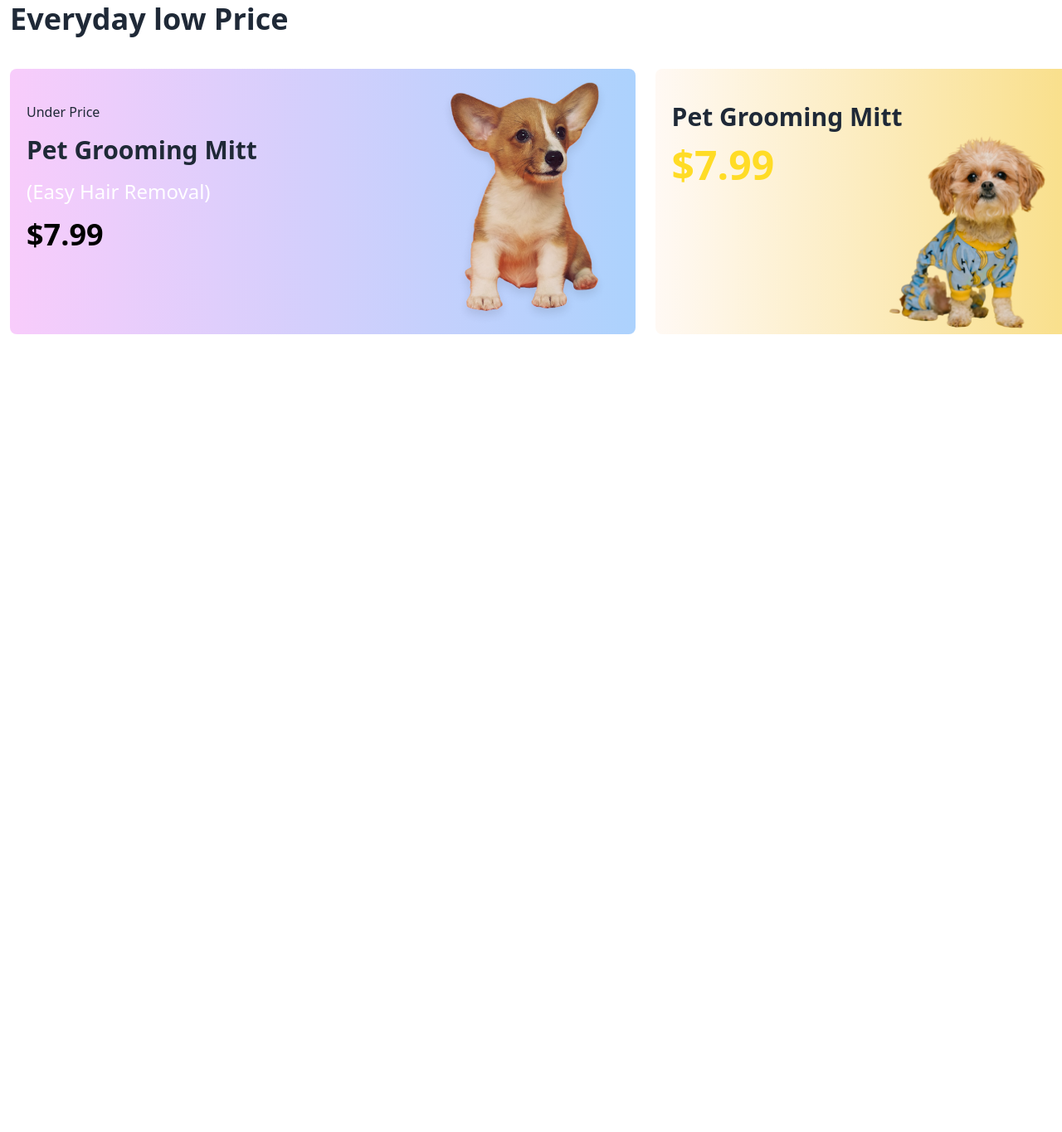
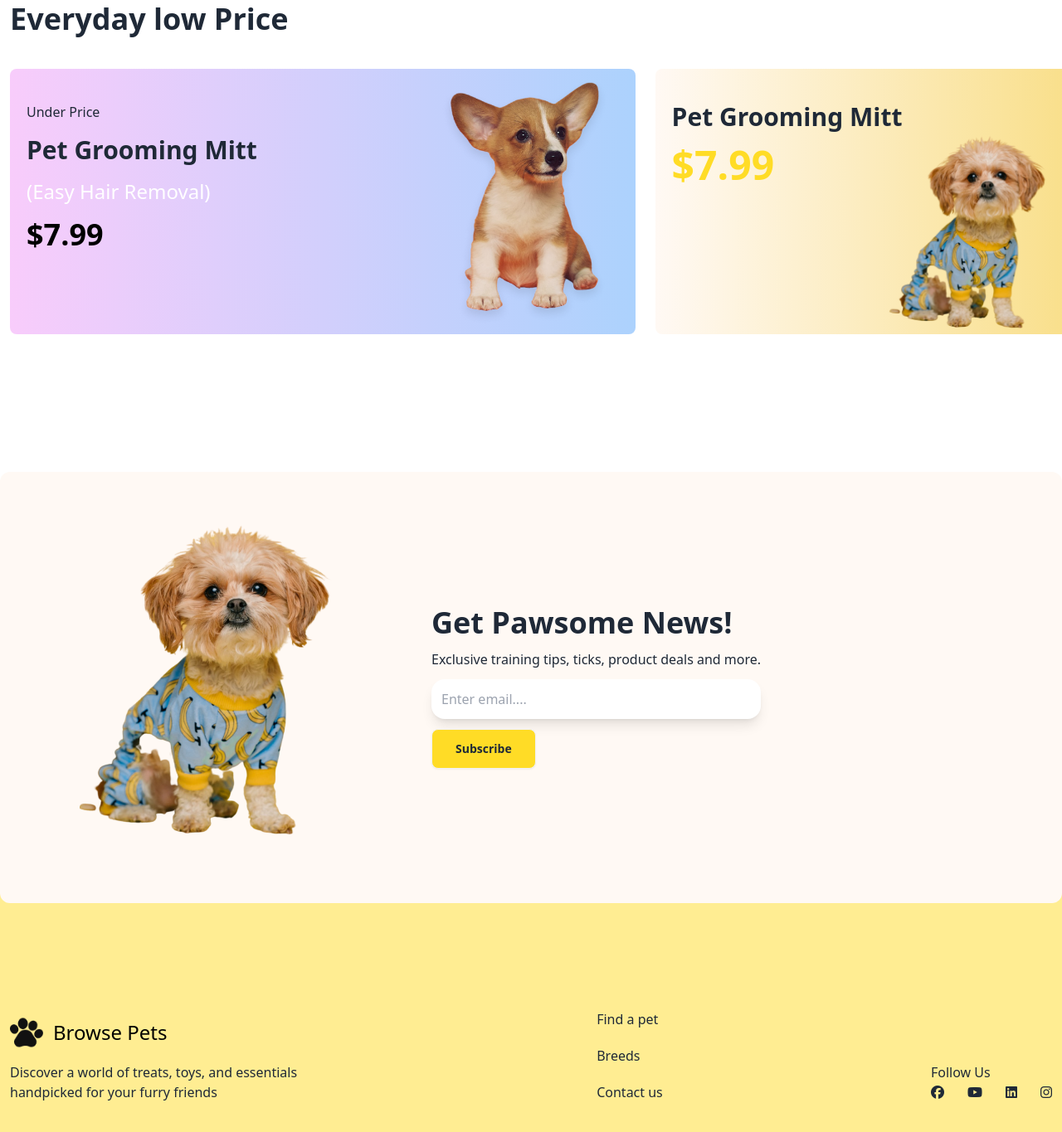
Before and after one commit to NazmulhaqueD/assignment3-with-tailwind-css, a plain HTML site: page index.html in a window 1280 px wide. Shown: the part 2265-3630 px from the top of the page at 83% size. Before the commit the page ends 2680 px from the top, so only its background shows below. Drawn offline with nearby package versions, Linux system fonts and the light colour scheme.

Commit message:
footer and chalenge section done

```diff
--- a/index.html
+++ b/index.html
@@ -231,7 +231,7 @@
          </section>
 
          <!-- price section -->
-        <section class=" max-w-[1320px] mx-auto p-3">
+        <section class=" max-w-[1320px] mx-auto p-3 pb-28">
           <h1 class="text-4xl font-bold pb-4 md:pb-10">Everyday low Price</h1>
 
          <div class="grid gap-6 md:grid-cols-[60%_40%]">
@@ -254,8 +254,49 @@
         </section>
       </main>
       <!-- footer -->
-       <footer>
+       <footer class="bg-[#FFED92] mt-[326px] py-14 px-3 relative">
 
+        <div class="max-w-[1320px] mx-auto flex flex-col md:flex-row gap-9 justify-between md:items-end pt-80">
+             <!-- 1st nav -->
+         <nav class="md:max-w-96">
+          <div class="flex items-center gap-3 pb-4">
+            <img class="w-10" src="c1-assets/logo-footer.png" alt="">
+            <h2 class="text-2xl text-black">Browse Pets</h2>
+         </div>
+         <p>Discover a world of treats, toys, and essentials handpicked for your furry friends</p>
+         </nav>
+         <!-- 2nd nav -->
+         <ul class="flex flex-col gap-5">
+          <li><a href="">Find a pet</a></li>
+          <li><a href="">Breeds</a></li>
+          <li><a href="">Contact us</a></li>
+         </ul>
+         <!-- nav-3 -->
+          <nav>
+             <p>Follow Us</p>
+             <ul class="flex gap-7">
+              <li><a href=""><i class="fa-brands fa-facebook"></i></a></li>
+
+              <li><a href=""><i class="fa-brands fa-youtube"></i></a></li>
+
+              <li><a href=""><i class="fa-brands fa-linkedin"></i></a></li>
+
+              <li><a href=""><i class="fa-brands fa-instagram"></i></a></li>
+             </ul>
+          </nav>
+        </div>
+        <!-- chalenge section -->
+         <section class="max-w-[1320px] w-full mx-auto bg-[#FFF9F4] p-8 md:px-24 md:flex md:gap-28 items-center rounded-xl absolute -top-1/2 left-1/2 -translate-x-1/2">
+          <aside class="py-3 md:py-8">
+            <img class="mx-auto" src="c1-assets/cute-pet-mid.png" alt="">
+          </aside>
+          <aside class="space-y-3 text-center md:text-start">
+            <h2 class="text-xl md:text-4xl font-bold">Get Pawsome News!</h2>
+            <p>Exclusive training tips, ticks, product deals and more.</p>
+            <input class="w-full p-3 rounded-2xl shadow-lg" type="email" placeholder="Enter email...."> <br>
+            <button class="btn px-7 bg-[#FFDC26]">Subscribe</button>
+          </aside>
+         </section>
        </footer>
 </body>
 </html>
```
